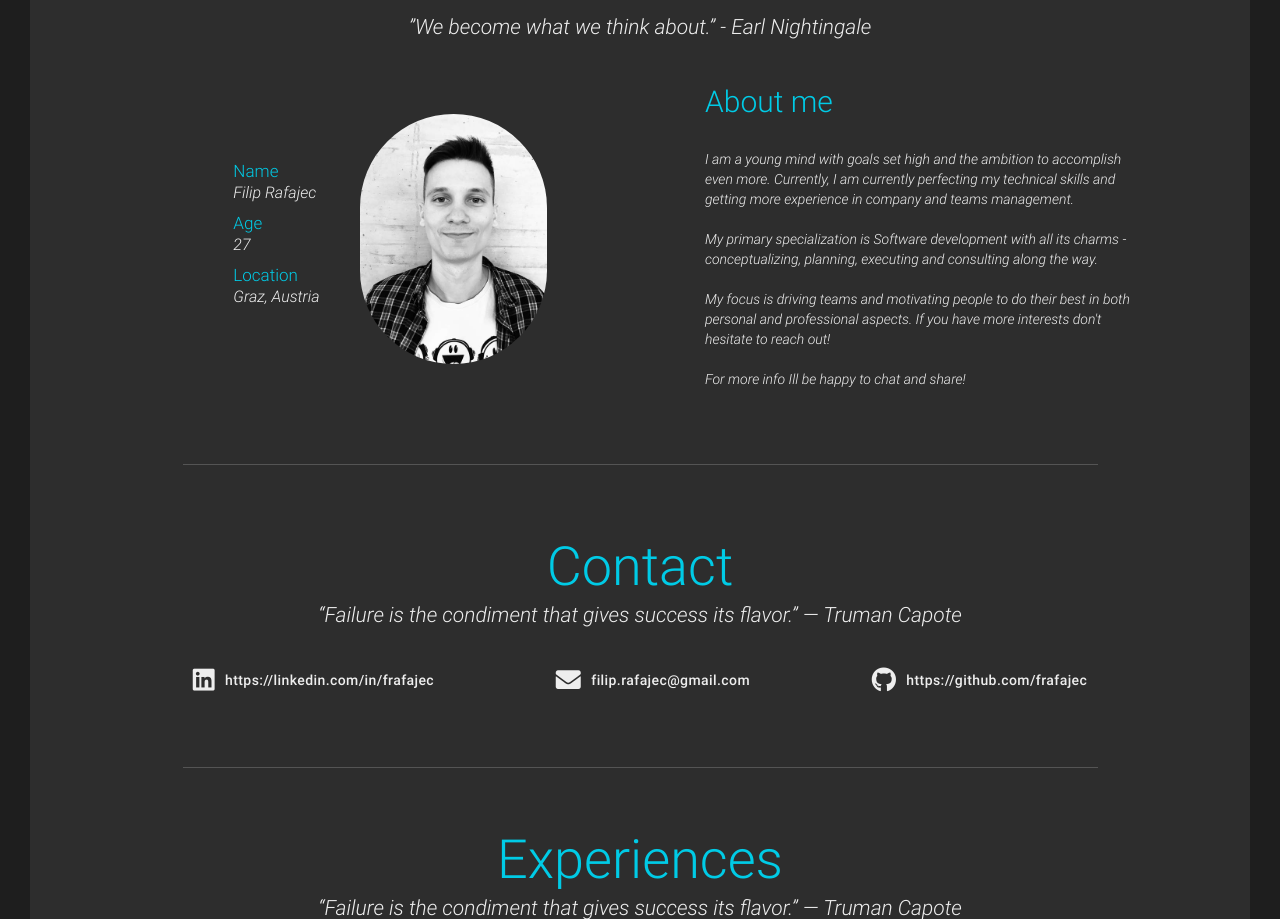
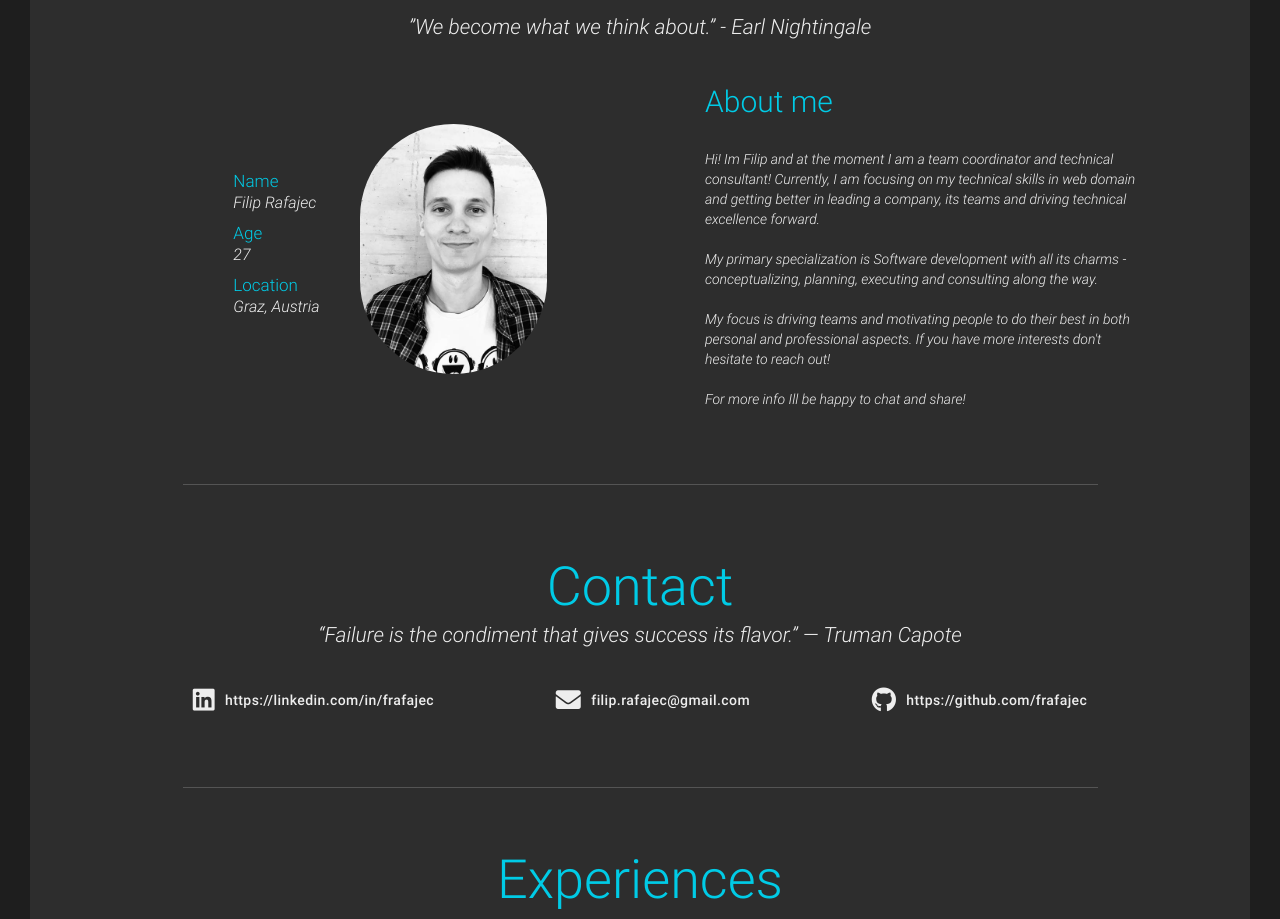
Before and after one commit to frafajec/frafajec.github.io, a React (Create React App) app: page / in a window 1280 px wide. Shown: the part 813-1732 px from the top of the page. Built offline with nearby package versions, Linux system fonts and the light colour scheme.

Commit message:
text change

```diff
--- a/src/components/Profile/index.tsx
+++ b/src/components/Profile/index.tsx
@@ -40,9 +40,9 @@ class Profile extends React.Component<IProfileProps> {
                 <div className={classes.about}>
                   <h3 className={classes.title}>About me</h3>
                   <p className={classes.description}>
-                    I am a young mind with goals set high and the ambition to accomplish even more.
-                    Currently, I am currently perfecting my technical skills and getting more
-                    experience in company and teams management.
+                    Hi! Im Filip and at the moment I am a team coordinator and technical consultant!
+                    Currently, I am focusing on my technical skills in web domain and getting better
+                    in leading a company, its teams and driving technical excellence forward.
                     <br />
                     <br /> My primary specialization is Software development with all its charms -
                     conceptualizing, planning, executing and consulting along the way.
```
